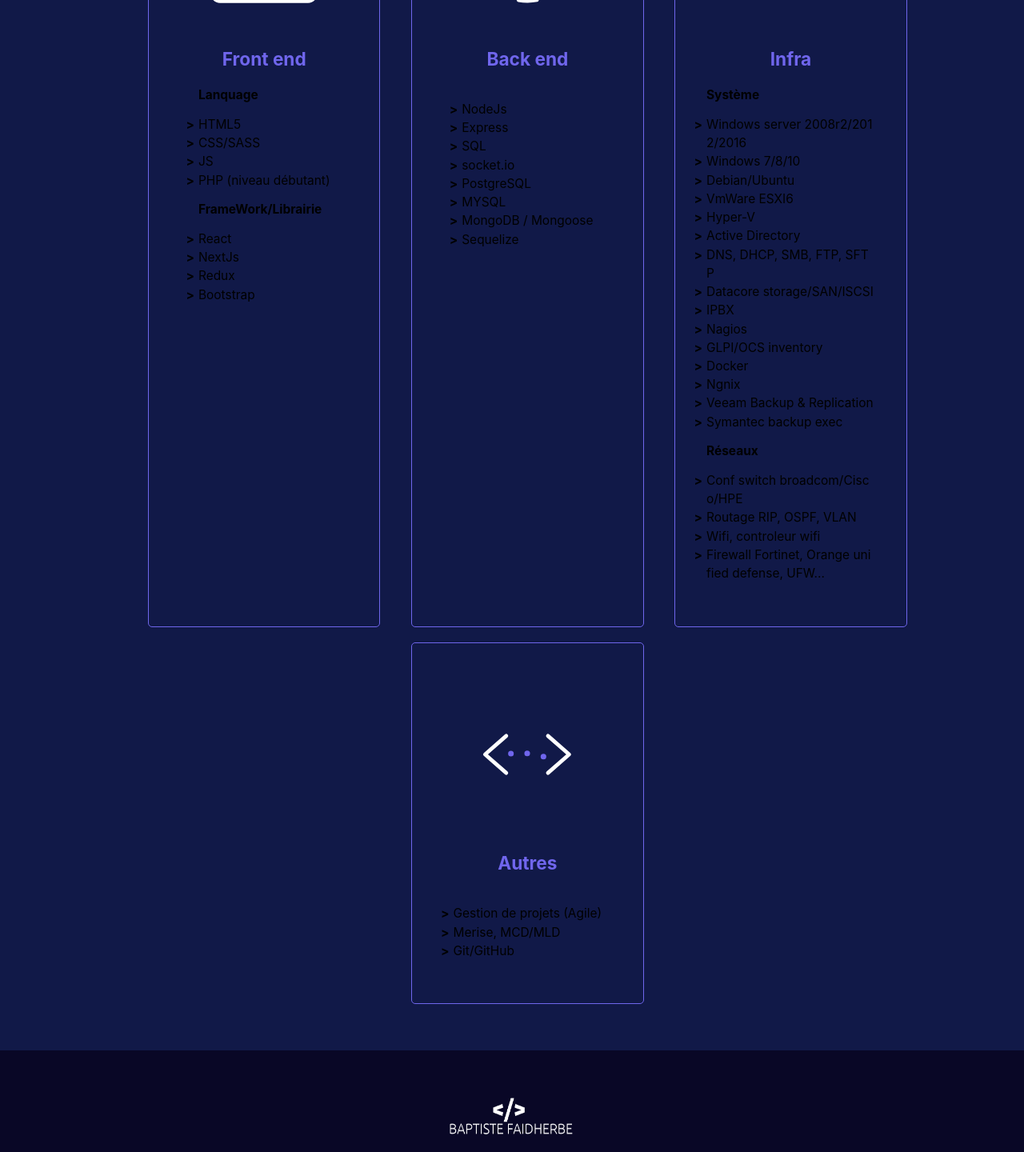
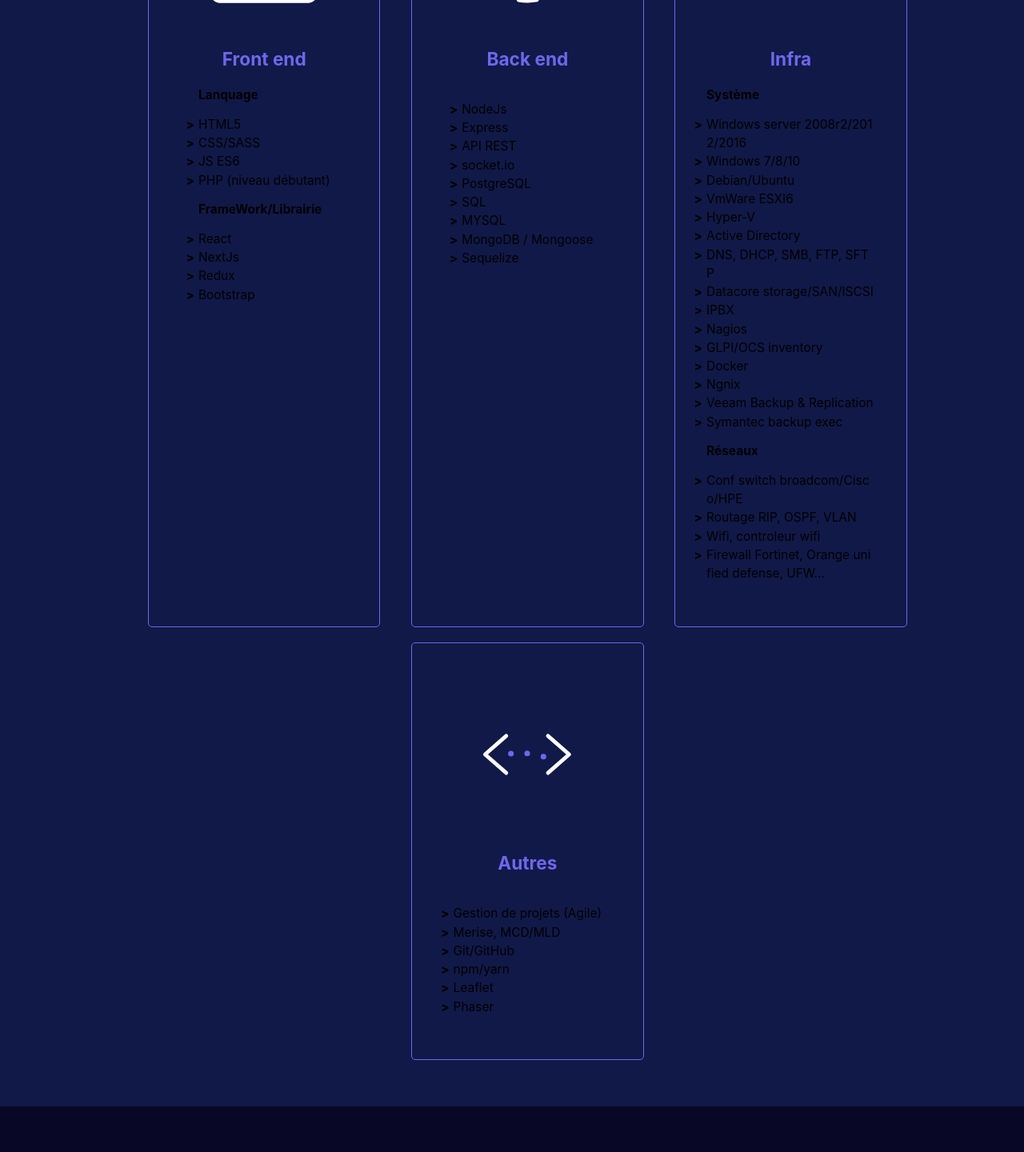
Before and after one commit to baptistefaidherbe/siteBaptiste, a Next.js app: page /skill in a window 1280 px wide. Shown: the part 651-2091 px from the top of the page at 80% size. Built offline with nearby package versions, Linux system fonts and the light colour scheme.

Commit message:
update link linkedin

```diff
--- a/components/ui/Header/index.js
+++ b/components/ui/Header/index.js
@@ -12,8 +12,6 @@ export default function Header() {
   const [navBar, setNavBar] = useState(false);
   const [isResponsive, setIsResponsive] = useState(false);
   const router = useRouter();
-
-  console.log(router.pathname);
 
   const changeNavBar = () => {
     if (window.scrollY >= 80) {
--- a/helpers/api.js
+++ b/helpers/api.js
@@ -1,7 +1,7 @@
 import axios from 'axios';
 
 const api = axios.create({
-  baseURL: 'https://explorastro.baptistefaidherbe.fr',
+  baseURL: 'https://www.baptistefaidherbe.fr',
   timeout: 20000,
 });
 
--- a/next.config copy.js
+++ b/next.config copy.js
@@ -3,7 +3,7 @@ module.exports = {
 
   env: {
     MONGO_URI:
-      "mongodb://login:pwd!@localhost:27017/portfolio",
+      "mongodb://login:pwd!@localhost:27017/bddname",
     BASE_URL: process.env.BASE_URL,
   },
 };
--- a/pages/api/Contact/index.js
+++ b/pages/api/Contact/index.js
@@ -12,8 +12,6 @@ export default async function handler(req, res) {
     },
   });
 
-
-
   const text = `
 
     Prenom: ${firstName}\r\n
@@ -22,7 +20,6 @@ export default async function handler(req, res) {
     Telephone: ${phone}\r\n
     Message : ${message}\r\n
   `;
-
 
   const data = {
     to: 'bapt78@gmail.com',
--- a/pages/contact/index.js
+++ b/pages/contact/index.js
@@ -31,6 +31,7 @@ export default function Contact() {
       email,
       message,
     };
+
 
     try {
       await api.post(`/api/Contact/`, data);
--- a/pages/skill/index.js
+++ b/pages/skill/index.js
@@ -41,7 +41,7 @@ export default function Skill(data) {
                 <ul>
                   <li>HTML5</li>
                   <li>CSS/SASS</li>
-                  <li>JS</li>
+                  <li>JS ES6</li>
                   <li>PHP (niveau débutant)</li>
                 </ul>
                 <span>FrameWork/Librairie</span>
@@ -66,9 +66,10 @@ export default function Skill(data) {
                 <ul>
                   <li>NodeJs</li>
                   <li>Express</li>
-                  <li>SQL</li>
+                  <li>API REST</li>
                   <li>socket.io</li>
                   <li>PostgreSQL</li>
+                  <li>SQL</li>
                   <li>MYSQL</li>
                   <li>MongoDB / Mongoose</li>
                   <li>Sequelize</li>
@@ -126,6 +127,9 @@ export default function Skill(data) {
                   <li>Gestion de projets (Agile)</li>
                   <li>Merise, MCD/MLD</li>
                   <li>Git/GitHub</li>
+                  <li>npm/yarn</li>
+                  <li>Leaflet</li>
+                  <li>Phaser</li>
                 </ul>
               </div>
             </article>
```
Also changed, not shown: pages/home/index.js (+10 -4 lines), 2 other files (tests, documents, lock files or other folders).
